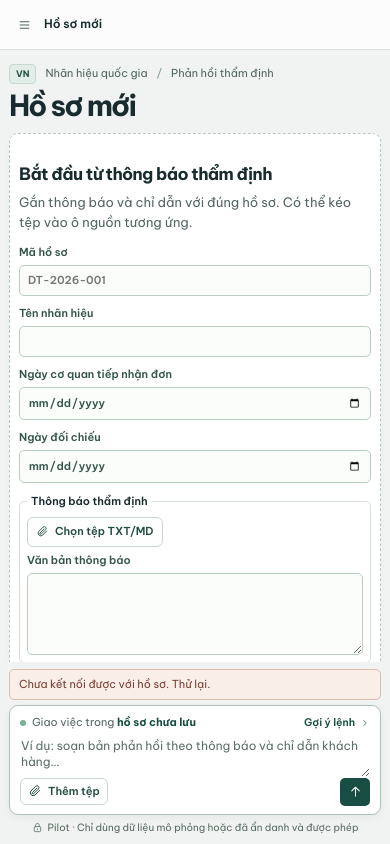
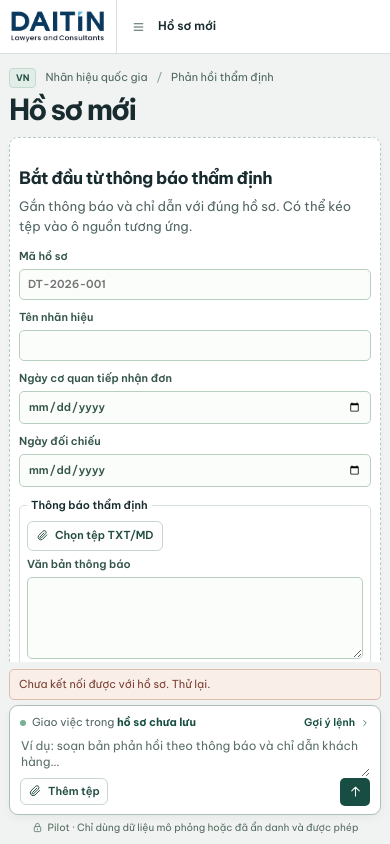
Before and after one commit to nclamvn/daitin-copilot, a website: page copilot/m3/workspace/index.html in a window 390 px wide. Drawn offline with Linux system fonts and the light colour scheme; no server answers.

Commit message:
Align Daitin logo with workspace navigation

```diff
--- a/copilot/m3/workspace/app.css
+++ b/copilot/m3/workspace/app.css
@@ -18,15 +18,12 @@ h1,h2,h3,p,blockquote { margin:0; }
 .symbols { position:absolute; width:0; height:0; overflow:hidden; }
 .skip { position:fixed; top:8px; left:10px; z-index:10; background:white; padding:8px; transform:translateY(-160%); }
 .skip:focus { transform:none; }
-.shell { height:100dvh; min-height:590px; display:grid; grid-template-columns:var(--rail-size) minmax(0,1fr); }
+.shell { --workspace-rail:var(--rail-size); --workspace-header-height:60px; height:100dvh; min-height:590px; display:grid; grid-template:var(--workspace-header-height) minmax(0,1fr) / var(--workspace-rail) minmax(0,1fr); }
 .sidebar { background:var(--rail); color:#e5efea; display:flex; flex-direction:column; min-width:0; min-height:0; padding:24px 14px 14px; }
 #matter-list { min-height:0; flex:1; overflow:auto; scrollbar-width:thin; }
 .sidebar > :not(#matter-list) { flex-shrink:0; }
-.brand { display:flex; gap:10px; align-items:center; padding:0 6px 24px; }
 .mark { display:grid; width:38px; height:38px; place-items:center; background:#1f373a; color:#b3dfc6; border:1px solid #416054; border-radius:8px; flex:none; }
 .mark svg { width:27px; height:27px; }
-.brand strong { font-size:17px; font-weight:700; letter-spacing:-.045em; display:block; line-height:1.35; }
-.brand small { font-size:10.5px; color:#a9beb7; white-space:nowrap; }
 .new-matter,.nav-link { display:flex; align-items:center; justify-content:center; gap:7px; border:1px solid #446359; background:#243e3d; color:#ebf6ee; width:100%; border-radius:6px; padding:8px 10px; font-weight:600; font-size:12px; }
 .new-matter:hover,.nav-link:hover { background:#2d4947; }
 .search { margin-top:17px; display:flex; gap:7px; align-items:center; padding:7px 8px; color:#aebfb9; border:1px solid #33494b; border-radius:5px; }
@@ -52,12 +49,11 @@ h1,h2,h3,p,blockquote { margin:0; }
 .environment { display:flex; gap:7px; align-items:center; padding:12px 6px 3px; border-top:1px solid #304447; color:#b7c9c0; margin-top:9px; font-size:11px; }
 .environment-dot,.saved > span,.context-dot { display:inline-block; width:6px; height:6px; flex:none; border-radius:50%; background:#7ab092; }
 .env-index { margin-left:auto; color:#a4b6ae; }
-.body { display:grid; grid-template-rows:57px minmax(0,1fr); min-width:0; min-height:0; }
-.topbar { display:flex; justify-content:space-between; align-items:center; background:#fbfcfb; border-bottom:1px solid var(--line); padding:0 20px; gap:8px; }
+.body { display:grid; grid-template-rows:minmax(0,1fr); min-width:0; min-height:0; }
 .breadcrumbs,.top-actions { display:flex; align-items:center; gap:10px; min-width:0; white-space:nowrap; }
 .breadcrumbs { color:var(--muted); font-size:12px; }
 .breadcrumbs .icon { width:13px; }
-.breadcrumbs strong { color:var(--ink); font-weight:600; }
+.breadcrumbs strong { color:var(--ink); font-weight:600; overflow:hidden; text-overflow:ellipsis; }
 .saved { color:var(--muted); display:flex; align-items:center; gap:5px; font-size:11px; }
 .icon-btn { display:grid; place-items:center; width:32px; height:32px; flex:none; padding:0; color:#3b5752; background:none; border:1px solid transparent; border-radius:5px; }
 .icon-btn:hover,.icon-btn[aria-expanded=true] { background:#e7eeea; border-color:#d7e3de; }
@@ -202,7 +198,7 @@ dialog::backdrop { background:#0b211cb0; }
 .dialog-controls { display:flex; flex-wrap:wrap; gap:8px; margin-top:12px; }
 #dialog-content textarea { width:100%; padding:7px; border:1px solid #b8cfc0; border-radius:5px; min-height:88px; resize:vertical; background:white; }
 #dialog-content label { display:block; font-size:11px; font-weight:600; margin:5px 0; }
-@media(max-width:1170px) { :root { --rail-size:194px; --panel:275px; } .topbar { padding-inline:14px; } .brand { padding-left:0; } }
+@media(max-width:1170px) { :root { --rail-size:194px; --panel:275px; } }
 @media(max-width:980px) {
   :root { --rail-size:176px; --panel:258px; }
   .sidebar { padding-inline:9px; } .canvas-scroll,.composer-area { padding-inline:15px; }
@@ -210,10 +206,9 @@ dialog::backdrop { background:#0b211cb0; }
   .headline { flex-wrap:wrap; } .headline .tag { margin-top:3px; }
 }
 @media(max-width:830px) {
-  .shell { display:block; min-height:0; }
-  .sidebar { display:none; position:fixed; z-index:5; inset:0 auto 0 0; width:228px; box-shadow:0 0 0 100vmax #10262060; }
+  .shell { --workspace-header-height:54px; --workspace-rail:auto; grid-template-columns:minmax(0,1fr); min-height:0; }
+  .sidebar { display:none; position:fixed; z-index:5; inset:var(--workspace-header-height) auto 0 0; width:228px; box-shadow:0 0 0 100vmax #10262060; }
   .sidebar.mobile-open { display:flex; }
-  .body { height:100%; grid-template-rows:50px minmax(0,1fr); }
   .mobile-rail { display:grid; }
   .workspace { grid-template-columns:minmax(0,1fr); position:relative; }
   .inspector { display:none; position:absolute; z-index:4; inset:0 0 0 auto; width:min(312px,calc(100% - 24px)); box-shadow:-9px 0 24px #182f2540; }
@@ -221,7 +216,6 @@ dialog::backdrop { background:#0b211cb0; }
 }
 @media(max-width:480px) {
   .saved,.drop-hint,.breadcrumbs > span,.breadcrumbs > .icon { display:none; }
-  .topbar { padding-inline:8px; }
   .breadcrumbs,.top-actions { gap:4px; }
   .canvas-scroll,.composer-area { padding-inline:9px; }
   .canvas-scroll { padding-top:14px; }
@@ -237,7 +231,6 @@ dialog::backdrop { background:#0b211cb0; }
 }
 
 /* Live workspace uses the approved layout and reads case state from M3. */
-.brand { color:inherit; text-decoration:none; }
 .sidebar .nav-link { text-decoration:none; }
 .intake > p { margin-bottom:12px; }
 .intake-grid { display:grid; grid-template-columns:repeat(2,minmax(0,1fr)); gap:9px; margin:10px 0; }
--- a/copilot/m3/workspace/index.html
+++ b/copilot/m3/workspace/index.html
@@ -42,8 +42,14 @@
   <symbol id="i-grid" viewBox="0 0 24 24"><rect x="4" y="4" width="6" height="6" rx="1"/><rect x="14" y="4" width="6" height="6" rx="1"/><rect x="4" y="14" width="6" height="6" rx="1"/><rect x="14" y="14" width="6" height="6" rx="1"/></symbol>
 </svg>
 <div class="shell">
+  <header class="workspace-nav">
+    <a class="workspace-nav-brand" href="/copilot/m3/workspace/"><img src="../../../public/brand/daitin.png" width="2137" height="736" alt="DAITIN Lawyers and Consultants"></a>
+    <div class="workspace-nav-content">
+      <div class="breadcrumbs"><button class="icon-btn mobile-rail" id="show-matters" type="button" aria-label="Mở danh sách hồ sơ" aria-expanded="false"><svg class="icon"><use href="#i-list"/></svg></button><span>Hồ sơ nhãn hiệu</span><svg class="icon"><use href="#i-next"/></svg><strong id="crumb">Hồ sơ mới</strong></div>
+      <div class="top-actions"><span class="saved" id="save-indicator" hidden><span></span> Đã lưu</span><button class="icon-btn" id="show-sources" type="button" aria-label="Mở hoặc đóng ngăn nguồn" aria-expanded="false" hidden><svg class="icon"><use href="#i-panel"/></svg></button><button class="release-top" id="release-preview" type="button" hidden><svg class="icon"><use href="#i-down"/></svg><span id="release-label"></span></button></div>
+    </div>
+  </header>
   <aside class="sidebar" id="sidebar" aria-label="Hồ sơ Đại Tín">
-    <a class="brand company-brand" href="/copilot/m3/workspace/"><img class="company-logo" src="../../../public/brand/daitin.png" alt="DAITIN Lawyers and Consultants"><span class="company-caption">Bàn hồ sơ sở hữu trí tuệ</span></a>
     <button class="new-matter" id="new-matter" type="button"><svg class="icon"><use href="#i-plus"/></svg> Hồ sơ mới</button>
     <label class="search"><svg class="icon"><use href="#i-search"/></svg><input type="search" id="case-search" placeholder="Tìm hồ sơ" aria-label="Tìm hồ sơ"><kbd>/</kbd></label>
     <div class="case-group"><h2>Hồ sơ đã lưu</h2><span id="case-total">0</span></div>
@@ -58,10 +64,6 @@
     </div>
   </aside>
   <div class="body">
-    <header class="topbar">
-      <div class="breadcrumbs"><button class="icon-btn mobile-rail" id="show-matters" type="button" aria-label="Mở danh sách hồ sơ" aria-expanded="false"><svg class="icon"><use href="#i-list"/></svg></button><span>Hồ sơ nhãn hiệu</span><svg class="icon"><use href="#i-next"/></svg><strong id="crumb">Hồ sơ mới</strong></div>
-      <div class="top-actions"><span class="saved" id="save-indicator" hidden><span></span> Đã lưu</span><button class="icon-btn" id="show-sources" type="button" aria-label="Mở hoặc đóng ngăn nguồn" aria-expanded="false" hidden><svg class="icon"><use href="#i-panel"/></svg></button><button class="release-top" id="release-preview" type="button" hidden><svg class="icon"><use href="#i-down"/></svg><span id="release-label"></span></button></div>
-    </header>
     <main class="workspace case-empty" id="workspace">
       <div class="canvas">
         <div class="canvas-scroll" id="canvas-scroll">
--- a/public/brand.css
+++ b/public/brand.css
@@ -4,11 +4,29 @@
 }
 .company-brand { flex-direction:column; align-items:flex-start; gap:8px; text-decoration:none; }
 .company-caption { display:block; font-size:10px; line-height:1.5; color:#b9d0ce; font-weight:400; }
-.sidebar .company-brand { padding:0 0 22px; }
 .sidebar .company-logo { width:100%; }
-.rail .company-brand { padding-inline:0; }
 .identity .company-logo { width:224px; padding:0; border:0; border-radius:0; margin-bottom:12px; }
 .file-entry-card > .company-logo { width:210px; padding:0; border:0; margin-bottom:24px; }
 .desk-brand .company-logo { width:180px; }
 .desk-brand .company-caption { width:auto; height:auto; border:0; padding:0; }
 .signature .company-logo { width:165px; }
+
+.workspace-nav {
+  grid-column:1 / -1; display:grid; grid-template-columns:var(--workspace-rail) minmax(0,1fr);
+  position:relative; z-index:7; background:#fff; border-bottom:1px solid var(--line);
+}
+.workspace-nav-brand {
+  display:flex; align-items:center; align-self:stretch; padding-inline:clamp(10px,1.5vw,22px);
+  border-right:1px solid var(--line);
+}
+.workspace-nav-brand img { display:block; width:145px; max-width:100%; height:auto; }
+.workspace-nav-brand:focus-visible { outline-offset:-4px; }
+.workspace-nav-content {
+  display:flex; align-items:center; justify-content:space-between; min-width:0;
+  gap:8px; padding-inline:clamp(10px,1.5vw,22px);
+}
+.workspace-nav-content > .top-actions { flex:none; }
+@media(max-width:830px) {
+  .workspace-nav-brand img { width:96px; }
+  .workspace-nav-content { gap:5px; padding-inline:5px 9px; }
+}
```
Also changed, not shown: patents/ui/app.css (+7 -7 lines), patents/ui/index.html (+7 -2 lines).
